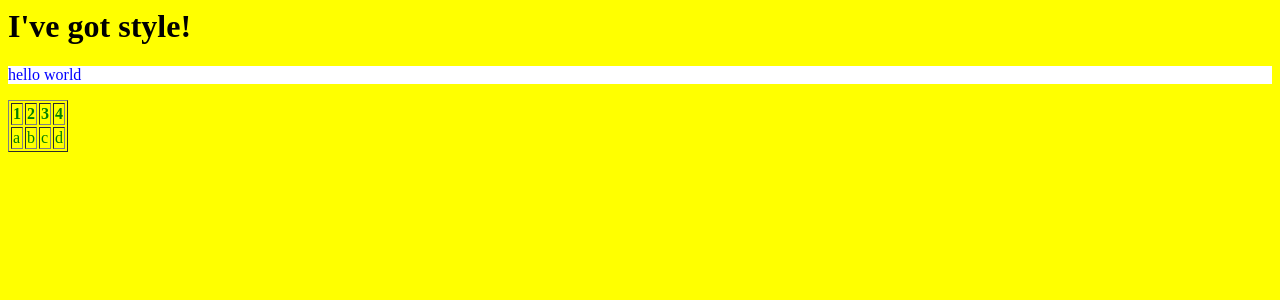
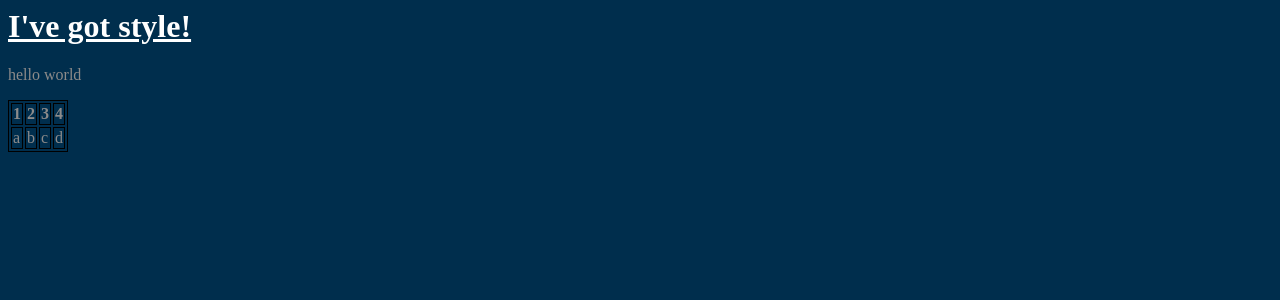
Before and after one commit to genarogarzajr/Codeup_Web_Exercises, a PHP site: page /intro-css.html in a window 1280 px wide. Shown: the top 300 px of the page. Run offline with PHP 8.4, Linux system fonts and the light colour scheme.

Commit message:
finished css for todo list

```diff
--- a/public/css/site.css
+++ b/public/css/site.css
@@ -1,23 +1,11 @@
-/*
-this content is stored in a file named "site.css"
-in a directory named "css" in the web root
-*/
+h1 {
+	text-decoration: underline;
+	color: #FFFFFF;
+}
 
-.fancy-header {
-    color: black;
-    text-decoration: italic;
+body { background-color: #002E4D;
+		color: #8C8B8A; }
+
+table, th, td {
+border: 1px solid black;
 }
-p 	{color: blue;
-	background: white;
-	}
-
-body {
-background: yellow;
-
-	}
-
-table{
-	color: green;
-
-
-}
```
Also changed, not shown: public/address_book4.php (+5 -4 lines), public/css-box-model.html (added, +16 -0 lines), public/data/adr_bk.csv (+3 -8 lines), public/css/css-box.model.css (added).
